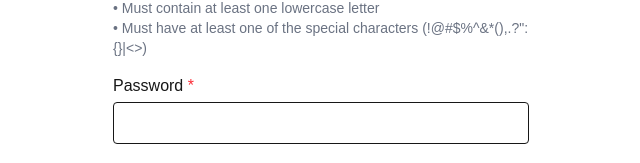
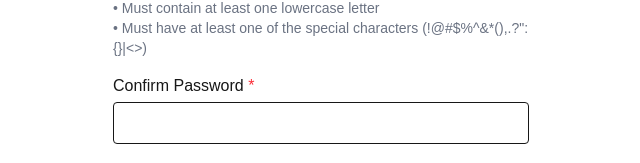
Before and after one commit to WycliffeAlphus/social-network, a Next.js app in the folder frontend/: page /register in a window 1280 px wide. Shown: the part 548-711 px from the top of the page, without its empty margins (319-959 px from the left). Built offline with nearby package versions, Linux system fonts and the light colour scheme.

Commit message:
feat: add confirm password field

```diff
--- a/frontend/src/app/register/page.js
+++ b/frontend/src/app/register/page.js
@@ -9,6 +9,7 @@ export default function Register() {
     const [formData, setFormData] = useState({
         email: '',
         password: '',
+        confirmPassword: '',
         firstName: '',
         lastName: '',
         dateOfBirth: '',
@@ -102,13 +103,17 @@ export default function Register() {
             showFieldError('password', 'Please meet all password requirements');
             return;
         }
+        if (formData.password !== formData.confirmPassword) {
+    showFieldError('confirmPassword', 'Passwords do not match');
+    return;
+}
 
         try {
             const formDataToSend = new FormData()
 
             // append all form data to FormData object
             Object.entries(formData).forEach(([key, value]) => {
-                if (value !== null && value !== undefined) {
+            if (key !== 'confirmPassword' && value !== null && value !== undefined) {
                 if (key === 'avatarImage' && value instanceof File) {
                     formDataToSend.append(key, value)
                 } else {
@@ -237,18 +242,19 @@ export default function Register() {
                         </p>
                     </div>
                 </div>
+                {/* confirm password */}
                 <div>
-                    <label className="block mb-1">Password <span className="text-red-500">*</span></label>
+                    <label className="block mb-1">Confirm Password <span className="text-red-500">*</span></label>
                     <input
                         type="password"
-                        name="password"
-                        value={formData.password}
+                        name="confirmPassword"
+                        value={formData.confirmPassword}
                         onChange={handleChange}
                         className="w-full p-2 border rounded"
-                        id="password"
+                        id="confirmPassword"
                         required
                     />
-                    <div id="password-error" className="text-red-500"></div>
+                    <div id="confirmPassword-error" className="text-red-500"></div>
                 </div>
                 <div>
                     <label className="block mb-1">Avatar Image</label>
```
Lines whose indentation alone changed are shown as unchanged.
